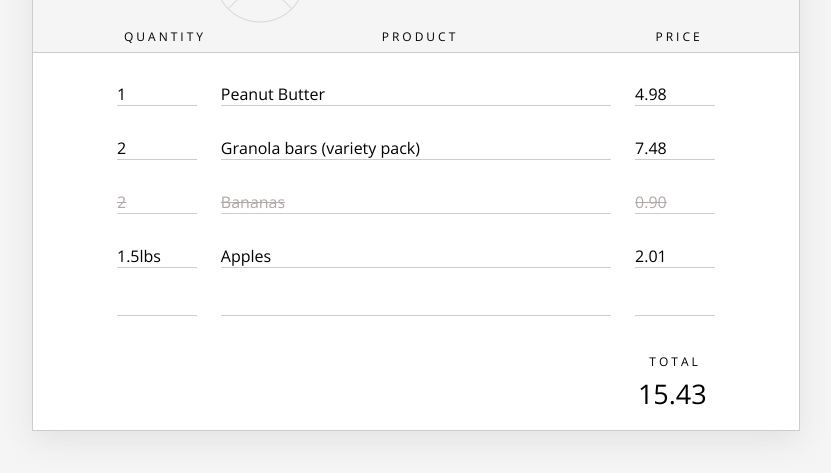
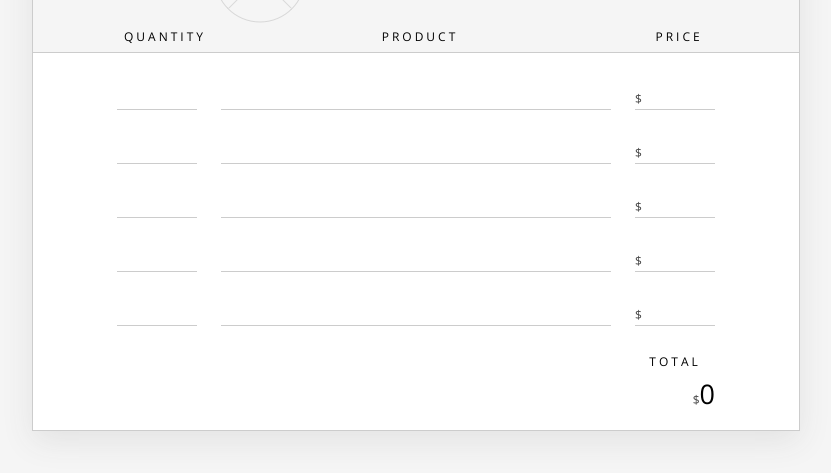
Before and after one commit to melaniebrgr/shoppinglist, a plain HTML site: page index.html in a window 1280 px wide. Shown: the part 229-702 px from the top of the page, without its empty margins (224-1055 px from the left). Drawn offline with nearby package versions, Linux system fonts and the light colour scheme.

Commit message:
Replaced hardcoded text with input boxes

```diff
--- a/css/_base.scss
+++ b/css/_base.scss
@@ -7,6 +7,8 @@ body {
 	background-color: $eggshell;
 }
 
+textarea, input { outline: none; }
+
 .container {
 	top: 0;
 	left: 0;
--- a/css/_list.scss
+++ b/css/_list.scss
@@ -4,17 +4,39 @@
 	div[class*='row'] {
 		height: em(42px);
 	}
+	div[class*='col'] > span {
+		display: inline-block;
+		width: 100%;
+		input {
+			width: 100%;
+		}
+		&.list__price input {
+			width: 89%;
+			margin-left: 2%;
+		}
+	}
 }
 
 .list--theme1 {
 	div[class*='col'] > span {
-		display: inline-block;
 		border-bottom: $border;
-		width: 100%;
+	}
+	.list__price::first-letter {
+		color: $darkGrey;
+		font-size: em(12px);
+		font-weight: 300;
+	}
+	input {
+		border: none;
+		font-size: em(18px);
 	}
 }
 
 .is-crossed-off {
-	color: $lightGreyBrown;
-	text-decoration: line-through;
+	.list__quantity, .list__product, .list__price {
+		input {
+			color: $lightGreyBrown;
+			text-decoration: line-through;
+		}
+	}
 }
--- a/css/_total.scss
+++ b/css/_total.scss
@@ -1,5 +1,6 @@
 .total {
 	text-align: center;
+
 	div[class*='row'] {
 		height: auto;
 		margin-bottom: 0;
@@ -8,7 +9,8 @@
 		margin: 0;
 	}
 	.total__price {
-		padding: 0 em(12px);
+		display: inline-block;
+		padding: 0 em(12px, 27px);
 	}
 }
 
@@ -24,6 +26,11 @@
 
 		.total__price {
 			font-size: em(27px);
+			&::first-letter {
+				color: $darkGrey;
+				font-size: em(12px, 27px);
+				font-weight: 300;
+			}
 		}
 	}
 }
--- a/index.html
+++ b/index.html
@@ -19,31 +19,31 @@
 				</div>
 			</div>
 		</header>
-		<main class="list list--theme1 grid">
+		<form class="list list--theme1 grid">
 			<div class="row01">
-				<div class="col-sm"><span class="list__quantity">1</span></div>
-				<div class="col-mid"><span class="list__product">Peanut Butter</span></div>
-				<div class="col-sm"><span class="list__price">4.98</span></div>
+				<div class="col-sm"><span class="list__quantity"><input type="text"></span></div>
+				<div class="col-mid"><span class="list__product"><input type="text"></span></div>
+				<div class="col-sm"><span class="list__price">$<input type="text"></span></div>
 			</div>
 			<div class="row02">
-				<div class="col-sm"><span class="list__quantity">2</span></div>
-				<div class="col-mid"><span class="list__product">Granola bars (variety pack)</span></div>
-				<div class="col-sm"><span class="list__price">7.48</span></div>
+				<div class="col-sm"><span class="list__quantity"><input type="text"></span></div>
+				<div class="col-mid"><span class="list__product"><input type="text"></span></div>
+				<div class="col-sm"><span class="list__price">$<input type="text"></span></div>
 			</div>
-			<div class="row03">
-				<div class="col-sm"><span class="list__quantity is-crossed-off">2</span></div>
-				<div class="col-mid"><span class="list__product is-crossed-off">Bananas</span></div>
-				<div class="col-sm"><span class="list_list_price is-crossed-off">0.90</span></div>
+			<div class="row03 is-crossed-off">
+				<div class="col-sm"><span class="list__quantity"><input type="text"></span></div>
+				<div class="col-mid"><span class="list__product"><input type="text"></span></div>
+				<div class="col-sm"><span class="list__price">$<input type="text"></span></div>
 			</div>
 			<div class="row04">
-				<div class="col-sm"><span class="list__quantity">1.5lbs</span></div>
-				<div class="col-mid"><span class="list__product">Apples</span></div>
-				<div class="col-sm"><span class="list__price">2.01</span></div>
+				<div class="col-sm"><span class="list__quantity"><input type="text"></span></div>
+				<div class="col-mid"><span class="list__product"><input type="text"></span></div>
+				<div class="col-sm"><span class="list__price">$<input type="text"></span></div>
 			</div>
 			<div class="row05">
-				<div class="col-sm"><span class="list__quantity"></span></div>
-				<div class="col-mid"><span class="list__product"></span></div>
-				<div class="col-sm"><span class="list__price"></span></div>
+				<div class="col-sm"><span class="list__quantity"><input type="text"></span></div>
+				<div class="col-mid"><span class="list__product"><input type="text"></span></div>
+				<div class="col-sm"><span class="list__price">$<input type="text"></span></div>
 			</div>
 			<div class="total total--theme1">
 				<div class="row">
@@ -51,9 +51,9 @@
 					<div class="col-mid">&nbsp;</div>
 					<div class="col-sm"><h4>Total</h4></div>
 				</div>
-				<div><span class="total__price">15.43</span></div>
+				<div><span class="total__price">$0</span></div>
 			</div>
-		</main>
+		</form>
 	</div>
 </div>
 	<script src="js/jquery.min.js"></script>
--- a/js/app.js
+++ b/js/app.js
@@ -0,0 +1,3 @@
+$(document).ready(function() {
+
+});
```
Also changed, not shown: css/styles.css.
